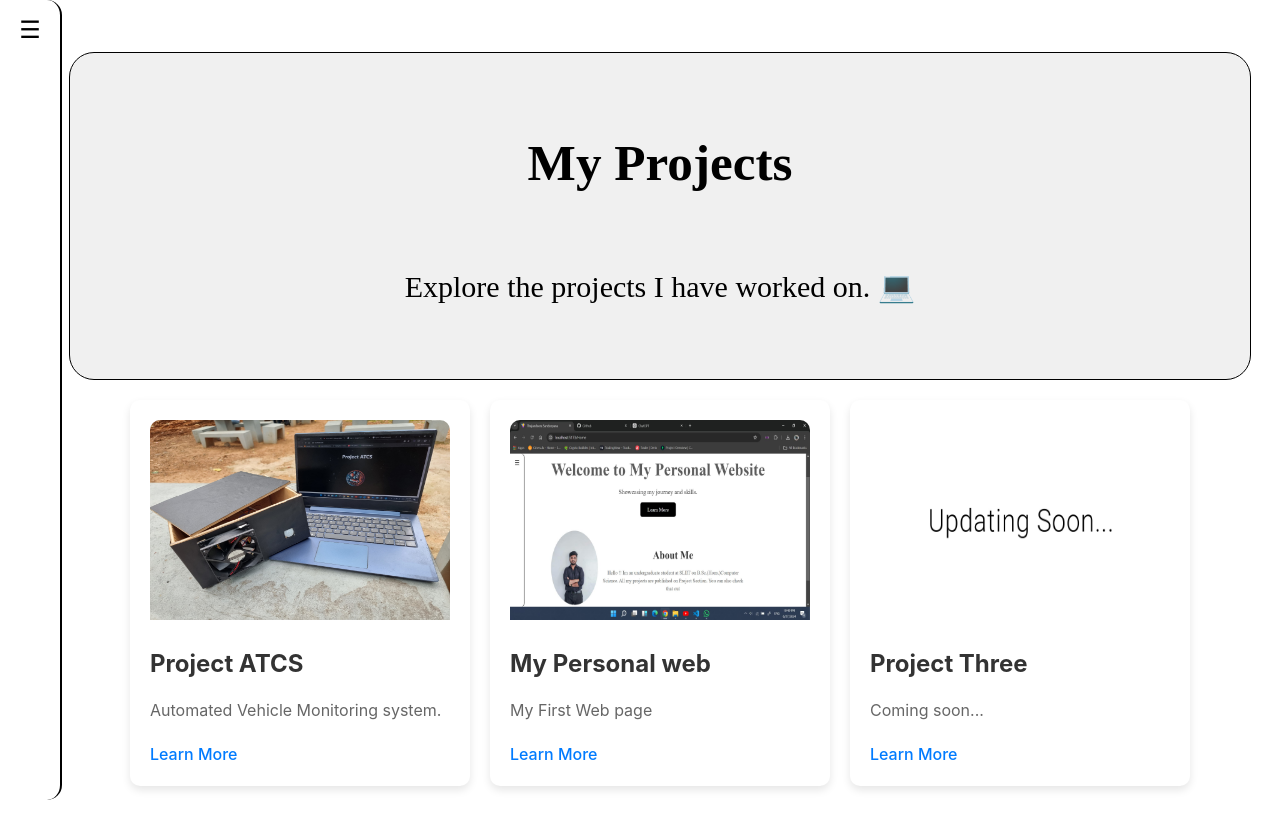
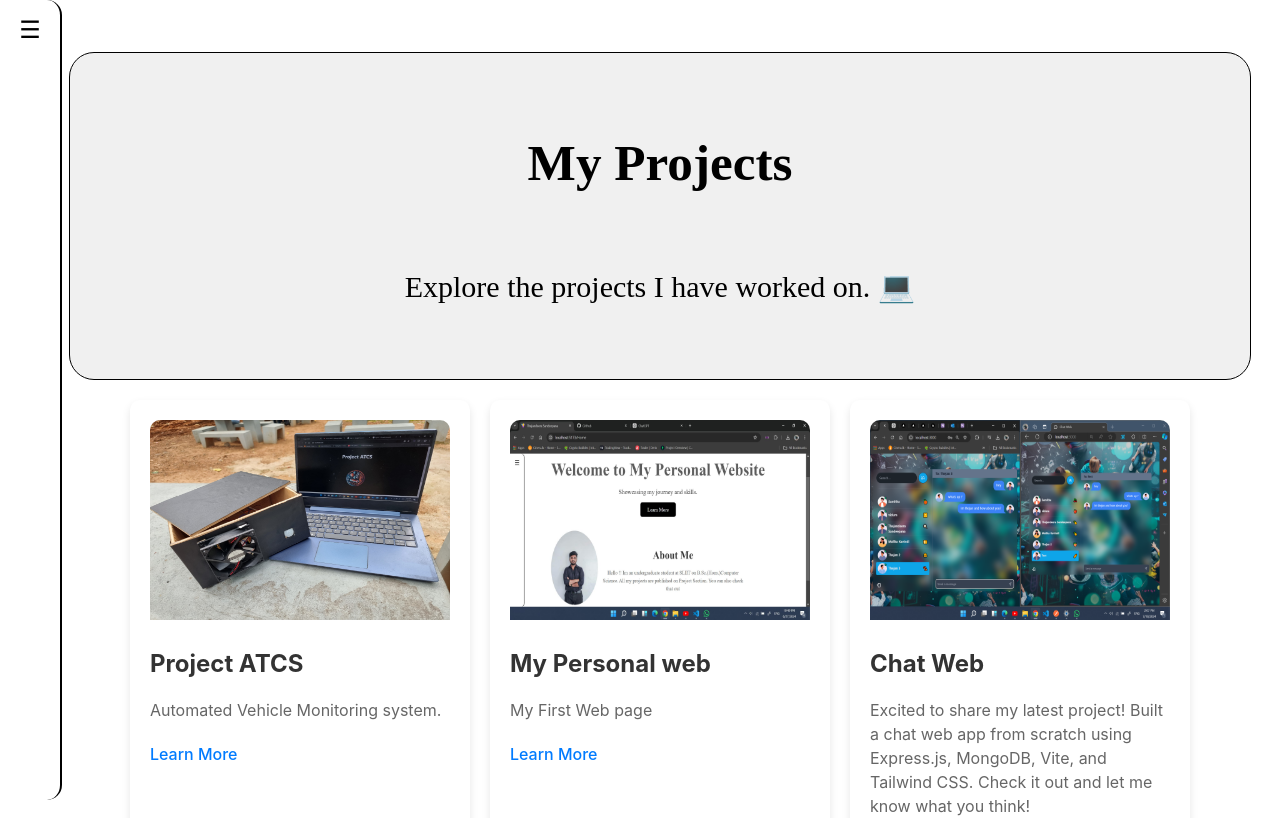
Before and after one commit to Thejandeera/My-Personal-web-02, a React (Vite) app in the folder web/: page /projects in a window 1280 px wide. Shown: the top 818 px of the page. Built offline with nearby package versions, Linux system fonts and the light colour scheme.

Commit message:
chat app project updated

```diff
--- a/web/src/Projects.jsx
+++ b/web/src/Projects.jsx
@@ -2,6 +2,7 @@ import NavigationBar from "./navigationBar";
 import React from 'react';
 import projectimage from './assets/ATCS.jpg';
 import webimage from './assets/myweb.png';
+import chatweb from './assets/chat.png';
 import './Project.css';
 import updatingsoon from './assets/updatingsoon.jpg'
 
@@ -12,7 +13,7 @@ function Projects() {
     {
       title: 'Project ATCS',
       description: 'Automated Vehicle Monitoring system.',
-      link: 'https://github.com/Thejandeera/Project-ATCS',
+      link: 'https://lnkd.in/gbgiDE6F',
       image:projectimage
 
     },
@@ -23,10 +24,10 @@ function Projects() {
       image:webimage
     },
     {
-      title: 'Project Three',
-      description: 'Coming soon...',
-      link: 'https://github.com/yourprofile/project-three',
-      image:updatingsoon
+      title: 'Chat Web',
+      description: ' Excited to share my latest project! Built a chat web app from scratch using Express.js, MongoDB, Vite, and Tailwind CSS. Check it out and let me know what you think!',
+      link: 'https://www.linkedin.com/posts/thejandeera-sandeepana-6baa17208_im-happy-to-share-this-chat-web-project-activity-7219626097158545409-cSrN?utm_source=share&utm_medium=member_androidp',
+      image:chatweb
     },
   ];
 
```
Also changed, not shown: web/src/assets/chat.png (added), 1 other file (tests, documents, lock files or other folders).
